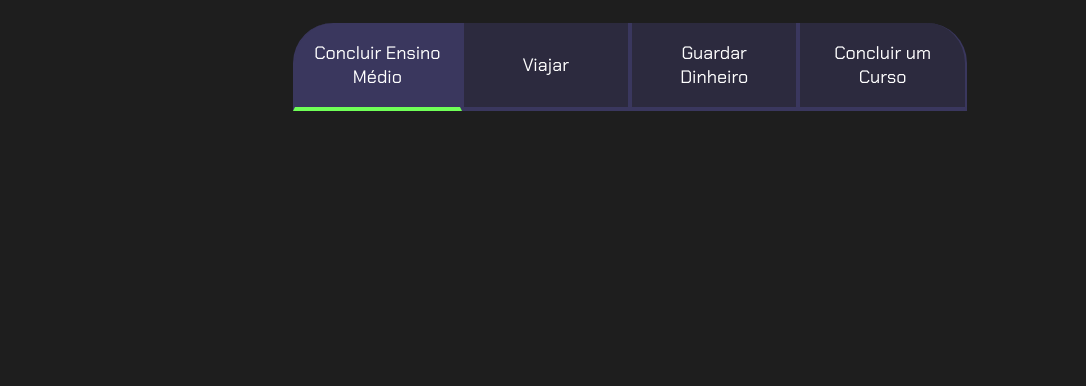
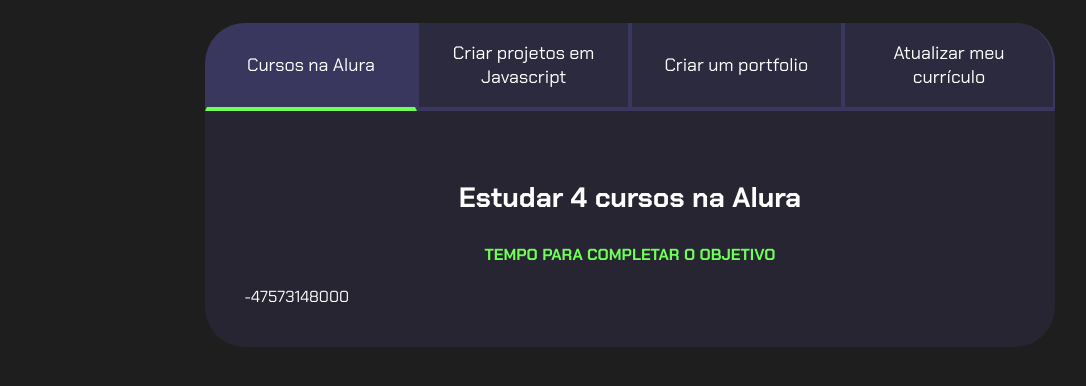
Before and after one commit to lorenamuniz/js-projetos3B, a plain HTML site: page index.html in a window 1280 px wide. Shown: the part 80-466 px from the top of the page, without its empty margins (10-1096 px from the left). Drawn offline with Linux system fonts and the light colour scheme.

Commit message:
Update index.html

```diff
--- a/index.html
+++ b/index.html
@@ -4,18 +4,42 @@
 <head>
     <meta charset="UTF-8">
     <meta name="viewport" content="width=device-width, initial-scale=1.0">
-    <title>Lorena</title>
+    <title>Meus objetivos do ano</title>
     <link rel="stylesheet" href="style.css">
 </head>
 
 <body>
     <section class="conteudo-principal">
         <h2 class="titulo-principal">Meus Objetivos do ano<span>_</span></h2>
-        <div class="botoes">
-            <button class="botao ativo">Concluir Ensino Médio</button>
-            <button class="botao">Viajar</button>
-            <button class="botao">Guardar Dinheiro</button>
-            <button class="botao">Concluir um Curso</button>
+        <div class="conteudo">
+            <div class="botoes">
+                <button class="botao ativo">Cursos na Alura</button>
+                <button class="botao">Criar projetos em Javascript</button>
+                <button class="botao">Criar um portfolio</button>
+                <button class="botao">Atualizar meu currículo</button>
+            </div>
+            <div class="abas-textos">
+                <div class="aba-conteudo ativo">
+                    <h3 class="aba-conteudo-titulo-principal">Estudar 4 cursos na Alura</h3>
+                    <h4 class="aba-conteudo-titulo-secundario">Tempo para completar o objetivo</h4>
+                    <div class="contador"></div>
+                </div>
+                <div class="aba-conteudo">
+                    <h3 class="aba-conteudo-titulo-principal">Criar 5 projetos em Javascript</h3>
+                    <h4 class="aba-conteudo-titulo-secundario">Tempo para completar o objetivo</h4>
+                    <div class="contador"></div>
+                </div>
+                <div class="aba-conteudo">
+                    <h3 class="aba-conteudo-titulo-principal">Criar um portfolio com os meus 3 melhores projetos</h3>
+                    <h4 class="aba-conteudo-titulo-secundario">Tempo para completar o objetivo</h4>
+                    <div class="contador"></div>
+                </div>
+                <div class="aba-conteudo">
+                    <h3 class="aba-conteudo-titulo-principal">Atualizar meu curriculo com os certificados da Alura</h3>
+                    <h4 class="aba-conteudo-titulo-secundario">Tempo para completar o objetivo</h4>
+                    <div class="contador"></div>
+                </div>
+            </div>
         </div>
     </section>
     <script src="main.js"></script>
```
